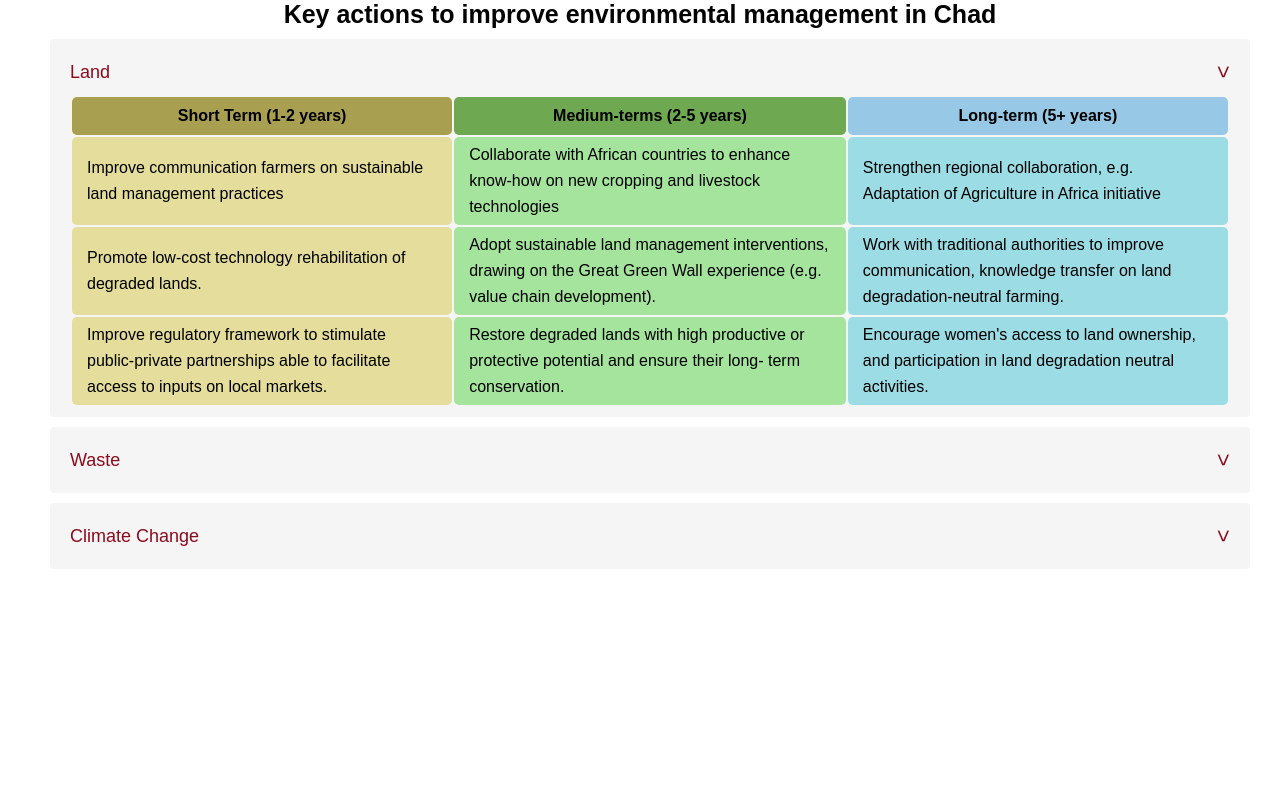
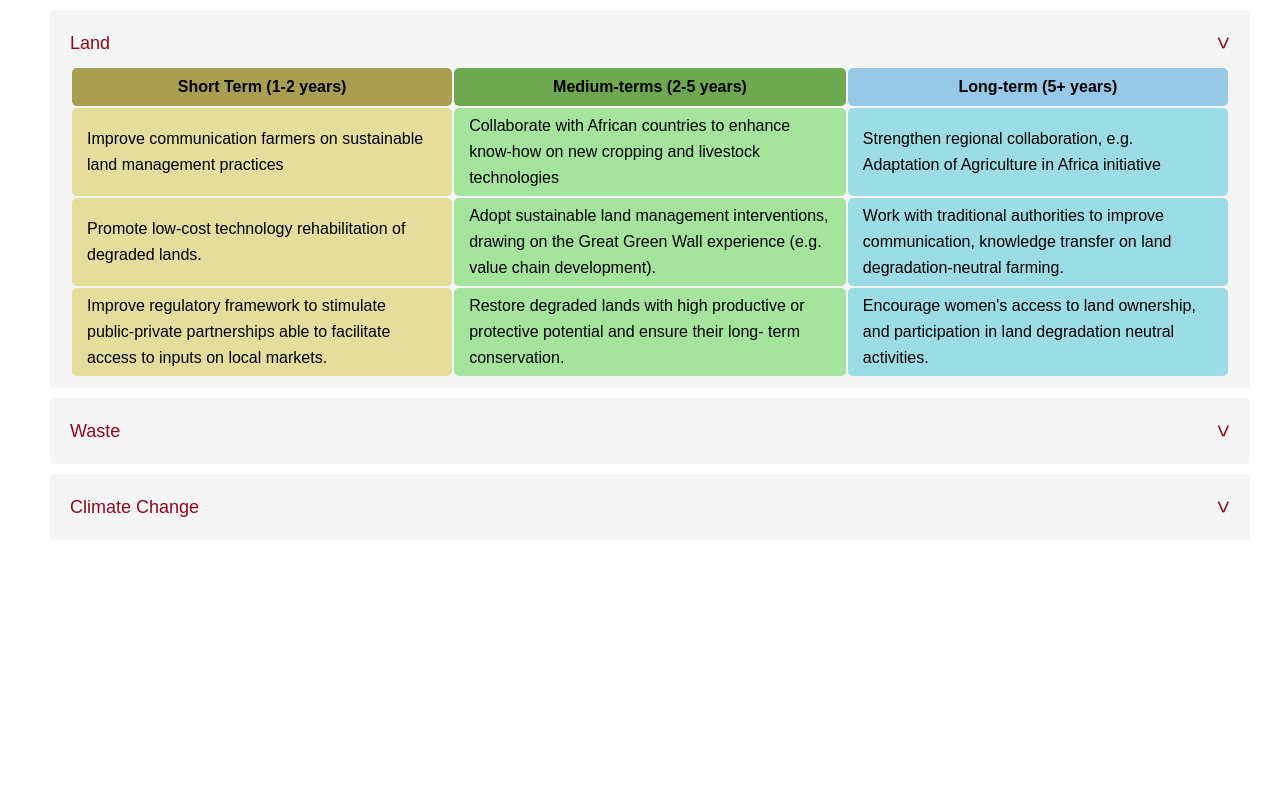
Before and after one commit to Lebasi7/Accordion, a plain HTML site: page index.html in a window 1280 px wide. Drawn offline with Linux system fonts and the light colour scheme.

Commit message:
Update index.html

```diff
--- a/index.html
+++ b/index.html
@@ -6,7 +6,6 @@
     <head>
         <title> Key actions to improve environmental management in Chad </title>
     </head>
-    <p>Key actions to improve environmental management in Chad </p>
     <ul id="accordion">
          <li>
          <Label for="first">Land <span>&#x3e;</span></Label>
```
